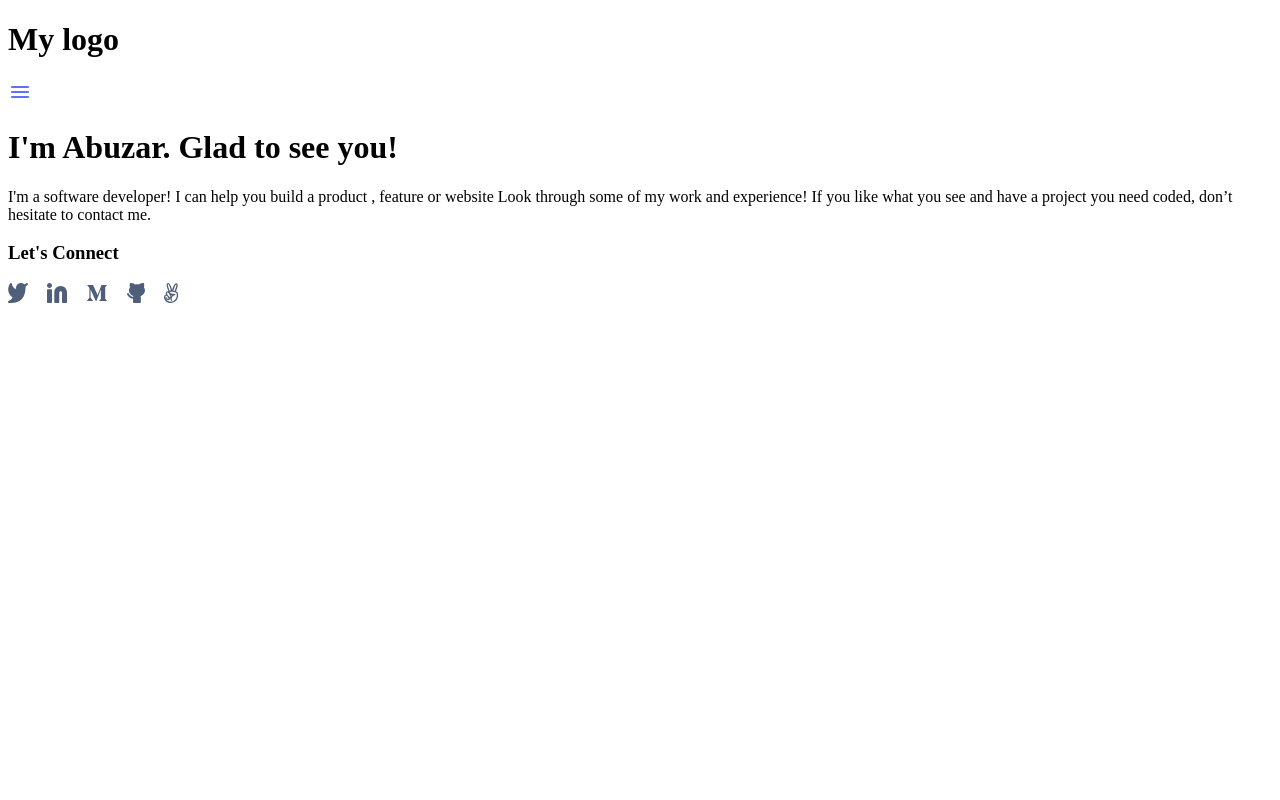
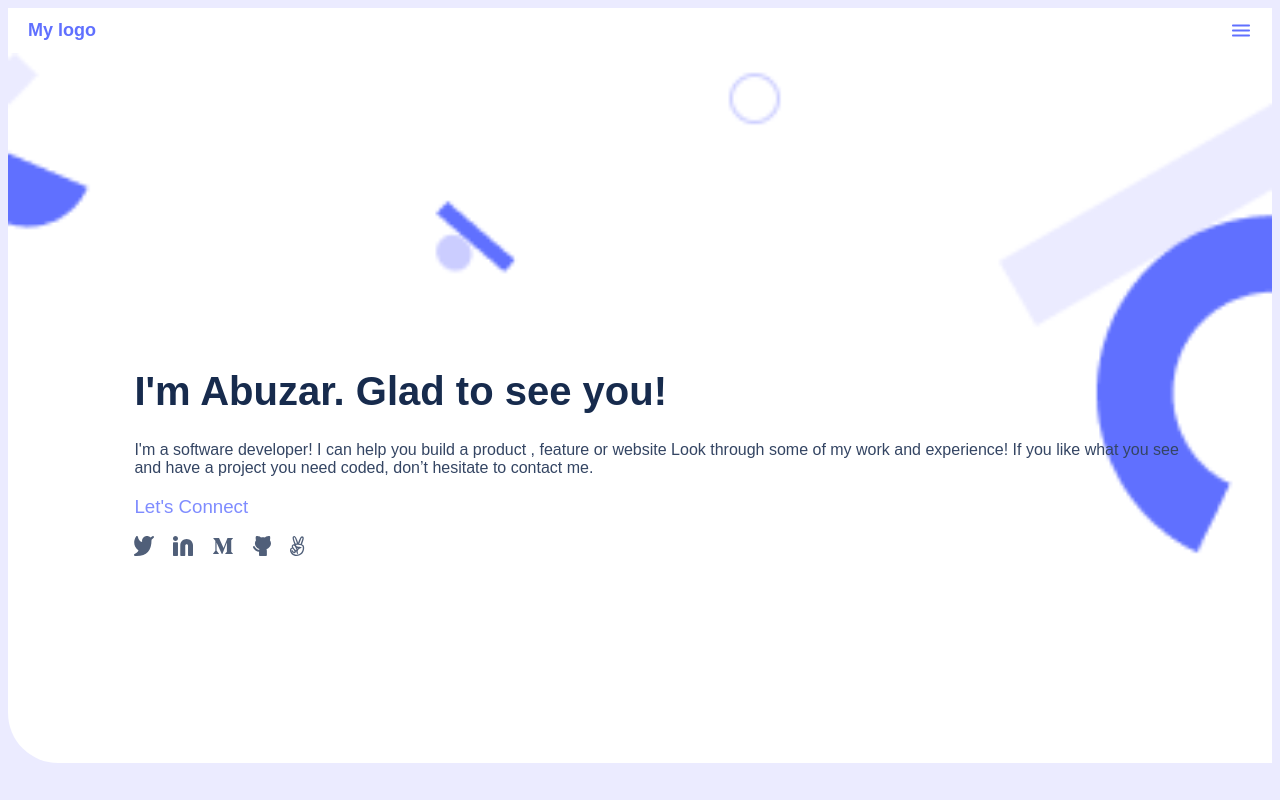
Before and after one commit to Muhammad-Abuzar00/Portfolio, a website: page index.html in a window 1280 px wide. Drawn offline with Linux system fonts and the light colour scheme.

Commit message:
Css Push

```diff
--- a/index.html
+++ b/index.html
@@ -4,7 +4,7 @@
     <meta charset="UTF-8">
     <meta name="viewport" content="width=device-width, initial-scale=1.0">
     <title>Portfolio</title>
-    <link rel="stylesheet" href="style.css">
+    <link rel="stylesheet" href="styles.css">
 </head>
 <body>
     <div class ="header" >
--- a/styles.css
+++ b/styles.css
@@ -0,0 +1,61 @@
+body {
+    display: flex;
+    font-family: 'Poppins', sans-serif;
+    background-color: #ebebff;
+    flex-direction: column;
+  }
+
+  .header {
+    height: auto;
+    justify-content: space-between;
+    background-color: #fff;
+    display: flex;
+    width: 100%;
+  }
+
+  .logo {
+    font-weight: 700;
+    margin-left: 20px;
+    font-size: 18px;
+    color: #6070ff;
+  }
+
+  .menu {
+    margin-right: 19px;
+  }
+
+  .HeadLine {
+    background-size: cover;
+    border-bottom-left-radius: 50px;
+    background-color: #fff;
+    width: 100%;
+    height: auto;
+    background-image: url(./h1.png);
+    background-repeat: no-repeat;
+  }
+
+  .intro {
+    margin-left: 10%;
+    margin-top: 25%;
+    color: #172b4d;
+    font-size: 40px;
+    width: 70%;
+  }
+
+  .para {
+    width: 85%;
+    margin-left: 10%;
+    font-size: 16px;
+    color: #344563;
+  }
+
+  .connect {
+    color: #7f8cff;
+    margin-left: 10%;
+    font-weight: 500;
+  }
+
+  .lets-connect {
+    margin-left: 10%;
+    margin-bottom: 16%;
+  }
```
